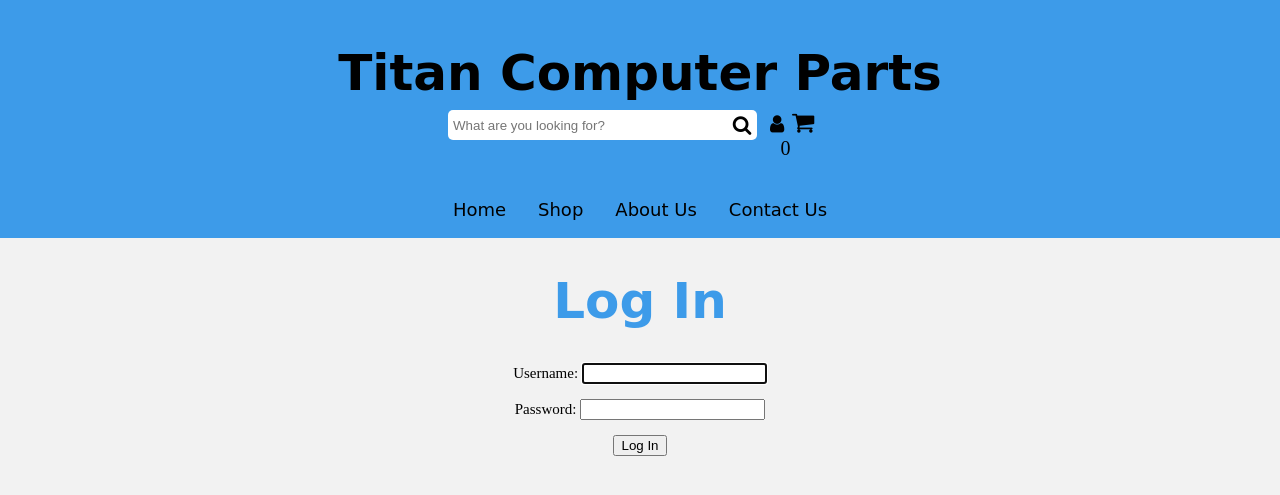
After one commit to mmcmahon321/Test, a Django app: page /login/ in a window 1280 px wide. The commit adds this page. Shown: the top 495 px of the page. Run offline with Django 3.2, Linux system fonts and the light colour scheme; some web fonts are replaced.

Commit message:
user auth
Login, Logout, dropdown menu for login and logout

```diff
--- a/GroupProject/settings.py
+++ b/GroupProject/settings.py
@@ -47,7 +47,7 @@ INSTALLED_APPS = [
     'TitanComputerParts.apps.TitancomputerpartsConfig',
     'users.apps.UsersConfig',
     'contact.apps.ContactConfig',
-    'crispy_forms'
+    'crispy_forms',
 ]
 
 MIDDLEWARE = [
@@ -130,8 +130,8 @@ USE_TZ = True
 # https://docs.djangoproject.com/en/3.1/howto/static-files/
 
 STATIC_URL = '/static/'
-LOGIN_REDIRECT_URL = 'home'
-LOGOUT_REDIRECT_URL = '/'
+LOGIN_REDIRECT_URL = '/'
+LOGOUT_REDIRECT_URL = '/logoutsuccessful'
 
 EMAIL_HOST= 'smtp.gmail.com'
 EMAIL_HOST_USER= 'TitanComputerPartsUNO@gmail.com'
--- a/GroupProject/urls.py
+++ b/GroupProject/urls.py
@@ -16,18 +16,19 @@ Including another URLconf
 from django.contrib import admin
 from django.urls import path, include
 from django.views.generic.base import TemplateView
+from django.contrib.auth import views as auth_views
 from users import views as u
 from contact import views as c
-
 
 urlpatterns = [
     path('', TemplateView.as_view(template_name='home.html'), name='home'),
     path('home/', TemplateView.as_view(template_name='home.html'), name='home'),
     path('admin/', admin.site.urls),
     path("register/", u.register, name="register"),
+    path('login/', auth_views.LoginView.as_view(template_name= 'users/login.html'), name='login'),
+    path('logout/', auth_views.LogoutView.as_view(template_name='logout/completed'), name='logout'),
+    path('logoutsuccessful/', TemplateView.as_view(template_name='users/logoutsuccessful.html'), name='logoutsuccessful'),
     path("about/", TemplateView.as_view(template_name='about.html'), name='about'),
     path("contact/", c.contact, name="contact"),
     path("contact/success/", TemplateView.as_view(template_name='contact/success.html'), name='success'),
-    path('accounts/', include('django.contrib.auth.urls')),
-
 ]
--- a/TitanComputerParts/templates/base.html
+++ b/TitanComputerParts/templates/base.html
@@ -21,8 +21,18 @@
 				<i class="fa fa-search"></i>
 			 </button>
 			 <div class="logincart">
-                 <li><a href="{% url 'login' %}"><span class="glyphicon glyphicon-log-in"></span> Login</a></li>
-				<i class="fa fa-user" aria-hidden="true"></i>
+                 <div class="userdropdown">
+                    <button class="userdropbtn"><i class="fa fa-user" aria-hidden="true"></i></button>
+                     <div class="userdropdown-content">
+                         {% if user.is_authenticated %}
+                             <a href="#">Account</a>
+                             <a href="#">Orders</a>
+                             <a href="{% url 'logout' %}">Log Out</a>
+                         {% else %}
+                             <a href="{% url 'login' %}">Login</a>
+                         {% endif %}
+                     </div>
+                 </div>
 				<i class="fa" style="font-size:24px">&#xf07a;</i>
 				<span class="badge badge-warning" id="lblCartCount"> 0 </span>
 			 </div>
--- a/TitanComputerParts/templates/static/css/main.css
+++ b/TitanComputerParts/templates/static/css/main.css
@@ -167,3 +167,54 @@ body {
 	margin: auto;
 	padding: 5px;
 }
+
+/***** LOGIN *****/
+.auth {
+	text-align: center;
+}
+.auth h1 {
+	color: #3D9BE9;
+}
+.auth p {
+	color: black;
+	font-size: 15px;
+}
+
+/***** Login Dropdown *****/
+.userdropbtn {
+	color: black;
+	text-align: center;
+	background-color: #3D9BE9;
+	padding-right: 10px;
+	margin: 0px;
+	border: none;
+	width: 15%;
+	font-size: 20px;
+}
+
+.userdropdown {
+  position: relative;
+  display: inline-block;
+}
+
+.userdropdown-content {
+  display: none;
+  position: absolute;
+  background-color: #f1f1f1;
+  min-width: 160px;
+  box-shadow: 0px 8px 16px 0px rgba(0,0,0,0.2);
+  z-index: 1;
+}
+
+.userdropdown-content a {
+  color: black;
+  padding: 12px 16px;
+  text-decoration: none;
+  display: block;
+}
+
+.userdropdown-content a:hover {background-color: #ddd;}
+
+.userdropdown:hover .userdropdown-content {display: block;}
+
+.userdropdown:hover .dropbtn {background-color: #3e8e41;}
--- /dev/null
+++ b/users/templates/users/login.html
@@ -0,0 +1,11 @@
+{% extends 'base.html' %}
+{% block content %}
+    <div class="auth">
+        <h1>Log In</h1>
+        <form method="post">
+          {% csrf_token %}
+          {{ form.as_p }}
+          <button type="submit">Log In</button>
+        </form>
+    </div>
+{% endblock %}
--- a/users/views.py
+++ b/users/views.py
@@ -4,7 +4,6 @@ from .forms import RegisterForm
 
 
 # Create your views here.
-
 def register(response):
 	if response.method == "POST":
 		form = RegisterForm(response.POST)
```
Also changed, not shown: users/templates/users/logout.html (added, +7 -0 lines), users/templates/users/logoutsuccessful.html (added, +7 -0 lines).
